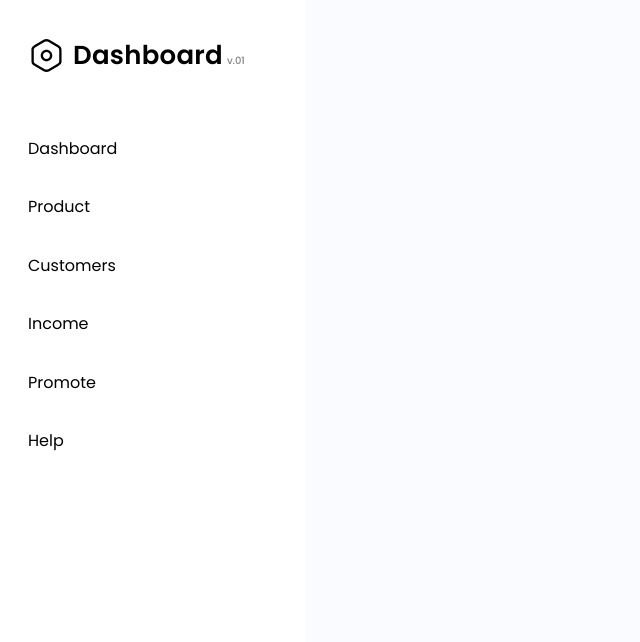
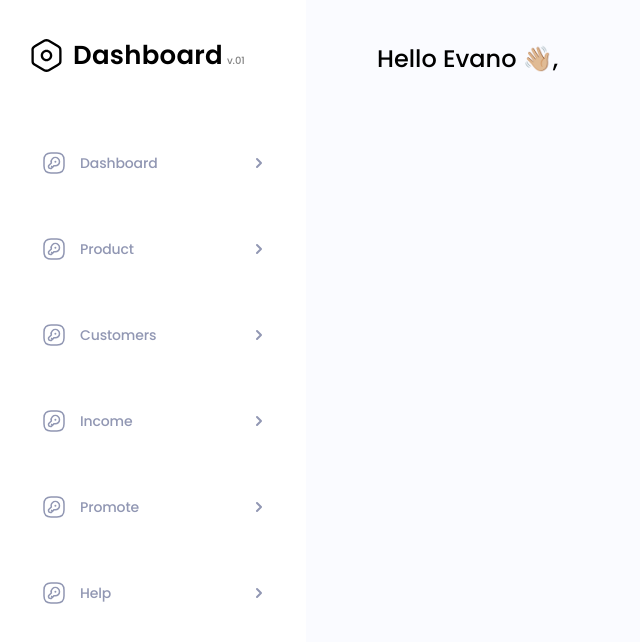
Before and after one commit to JevgenBalashov/Dashboard, a React (Create React App) app: page / in a window 1280 px wide. Shown: the top 642 px of the page, without its empty margins (0-640 px from the left). Built offline with nearby package versions, Linux system fonts and the light colour scheme.

Commit message:
add layout , aside menu

```diff
--- a/package.json
+++ b/package.json
@@ -9,6 +9,7 @@
     "normalize.css": "^8.0.1",
     "react": "^18.2.0",
     "react-dom": "^18.2.0",
+    "react-router-dom": "^6.20.1",
     "react-scripts": "5.0.1",
     "web-vitals": "^2.1.4"
   },
--- a/src/App.js
+++ b/src/App.js
@@ -1,10 +1,14 @@
 import styles from "./index.scss";
 import Menu from "./components/SideMenu/Menu";
+import Layout from "./components/Pages/layout/Layout";
 
 function App() {
   return (
-    <div className={styles.application}>
+    <div className="application">
       <Menu />
+      <Layout>
+
+      </Layout>
     </div>
   );
 }
--- a/src/components/MenuItem/MenuItem.jsx
+++ b/src/components/MenuItem/MenuItem.jsx
@@ -1,9 +1,23 @@
 import styles from "./MenuItem.module.scss"
+
+import KeySvg from "../../assets/svg/key.svg"
+// import ProductSvg from "../../assets/svg/product.svg"
+// import UserSvg from "../../assets/svg/user.svg"
+// import WalletSvg from "../../assets/svg/wallet.svg"
+// import PromoteSvg from "../../assets/svg/discount.svg"
+// import HelpSvg from "../../assets/svg/message-question1.svg"
+import ArowRightSvg from "../../assets/svg/arow-right.svg"
 
 
 function MenuItem(props) {
     return (
-        <a href="/" className={styles.item}>{props.children}</a>
+        <div className={styles.itemContainer}>
+            <div className={styles.itemContainer__SvgBox}>
+                <img src={KeySvg} alt="KeySvg" />
+                <a href="/" className={styles.item}>{props.children}</a>
+            </div>
+            <img className={styles.SVG} src={ArowRightSvg} alt="ArowRightSvg" />
+        </div>
     );
 }
 
--- a/src/components/MenuItem/MenuItem.module.scss
+++ b/src/components/MenuItem/MenuItem.module.scss
@@ -1,3 +1,32 @@
-.item {
-
+.itemContainer {
+    padding: 11px 8px 11px 11px;
+    border-radius: 8px;
+    margin: 0 auto;
+    transition: background-color 0.3s;
+    display: flex;
+    flex-direction: row;
+    align-items: center;
+    justify-content: space-between;
+    width: 90%;
+    &__SvgBox {
+        display: flex;
+        align-items: center;
+        gap: 14px;
+    }
+    &:hover {
+        background-color: rgba(89, 50, 234, 1);
+        .item {
+            color: #fff;
+        }
+    }
+    .item {
+        display: block;
+        color: #9197B3;
+        font-size: 14px;
+        font-style: normal;
+        font-weight: 500;
+        line-height: normal;
+        letter-spacing: -0.14px;
+        transition: color 0.3s;
+    }
 }
--- /dev/null
+++ b/src/components/Pages/layout/Layout.jsx
@@ -0,0 +1,16 @@
+import styles from "./Layout.module.scss";
+
+
+
+function Layout(props) {
+    return (
+        <div className={styles.layout}>
+            <h1 className={styles.title}>Hello Evano 👋🏼,</h1>
+            {
+                props.children
+            }
+        </div>
+    );
+}
+
+export default Layout;
--- /dev/null
+++ b/src/components/Pages/layout/Layout.module.scss
@@ -0,0 +1,14 @@
+.layout {
+    flex-grow: 1;
+    padding-top: 41px;
+    padding-left: 71px;
+}
+
+.title {
+    color: #000;
+    font-size: 24px;
+    font-style: normal;
+    font-weight: 500;
+    line-height: normal;
+    margin-bottom: 51px;
+}
--- a/src/components/SideMenu/Menu.jsx
+++ b/src/components/SideMenu/Menu.jsx
@@ -23,7 +23,6 @@ function Menu ( ) {
                 <MenuItem>Income</MenuItem>
                 <MenuItem>Promote</MenuItem>
                 <MenuItem>Help</MenuItem>
-
             </div>
         </aside>
     )
--- a/src/components/SideMenu/Menu.module.scss
+++ b/src/components/SideMenu/Menu.module.scss
@@ -2,6 +2,7 @@
     height: 100vh;
     padding-top: 36px;
     padding-left: 28px;
+    padding-right: 28px;
     box-sizing: border-box;
     background-color: #ffffff;
     width: 306px;
--- a/src/index.scss
+++ b/src/index.scss
@@ -7,6 +7,7 @@ body {
         max-width: 1440px;
         box-sizing: border-box;
         margin: 0 auto;
+        display: flex;
     }
 }
 
@@ -14,3 +15,8 @@ a {
     text-decoration: none;
     color: inherit;
 }
+
+h1 {
+    margin: 0;
+    padding: 0;
+}
```
Also changed, not shown: src/assets/svg/arow-right.svg (renamed from src/assets/svg/arow-right 2.svg).
